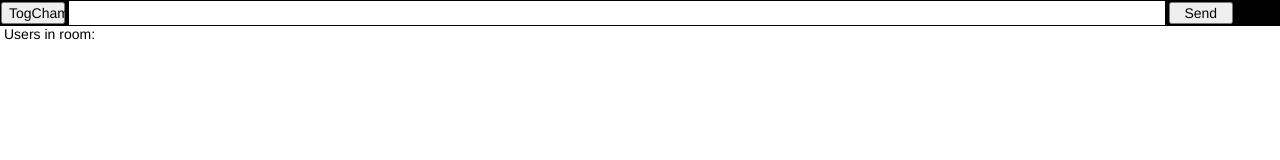
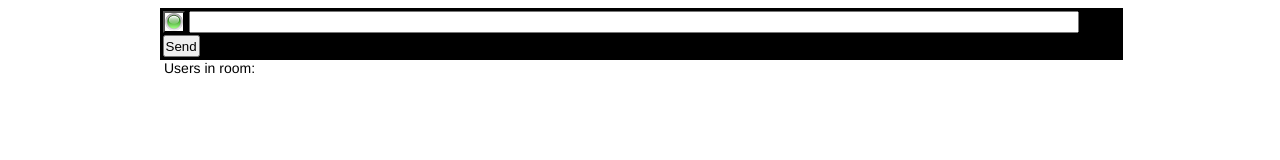
Before and after one commit to DerekQXu/Chat_App, a website: page public/index.html in a window 1280 px wide. Drawn offline with nearby package versions, Linux system fonts and the light colour scheme; files that its build step writes are made by us from their sources.

Commit message:
Now with buttons!

```diff
--- a/public/index.html
+++ b/public/index.html
@@ -8,8 +8,7 @@
     <meta name="description" content="A chatroom with live text.">
     <meta name="viewport" content="width=device-width, initial-scale=1">
 
-    <link rel="stylesheet" href="/css/normalize.css">
-    <link rel="stylesheet" href="/css/style.css" type="text/css">
+    <link rel="stylesheet" href="/style.css" type="text/css">
 
     <!-- Favicons~~~ Desu! -->
     <link rel="apple-touch-icon" sizes="180x180" href="/icon/apple-touch-icon.png">
@@ -25,12 +24,13 @@
 
 <body>
 <form action="" id="send_message" onsubmit="return false;">
-  <button id="typetoggle" type="button">TogChamp</button>
+  <button id="typetoggle" type="button"></button>
   <input id="m" autocomplete="off" />
   <button id="sendbutts" type="button">Send</button>
 </form>
 
 <ul id="users">Users in room: </ul>
+<p></p> <!-- i just want a gap here. -->
 <ul id="currenttype"> </ul>
 <ul id="messages"> </ul>
 
@@ -65,19 +65,20 @@ function runafterDOMload(){
   }
   // for tab title notifications
 
-  function newUpdate() {
-      update = setInterval(changeTitle, 2000);
-  }
-  document.onload = newUpdate;
+  livetoggle.onclick = function(){
+    if (is_open)
+      socket.emit('close message');
+      is_open = 0;
+    sendform.value = "";
 
-  livetoggle.onclick = function(){
-    sendform.value = "";
     switch(live_type){
       case 0:
         live_type = 1;
+        livetoggle.style.backgroundImage = "url('/greenbutton.png')";
         break;
       case 1:
         live_type = 0;
+        livetoggle.style.backgroundImage = "url('/redbutton.png')";
         break;
       default:
     }
@@ -217,7 +218,7 @@ function runafterDOMload(){
       if (document.hidden){changeTitle();}
   });
 
-  socket.on('close message', function(name) {
+  socket.on('close message', function(name, personal = 0) {
       if (document.getElementById(name) !== null) {
           document.getElementById(name).remove();
       }
--- a/public/style.css
+++ b/public/style.css
@@ -1,5 +1,4 @@
 <style>
-    <!-- I'll figure out a seperate CSS file some other day. Forget working with express. -->
  header('Content-type: text/css');
     * {
         margin: 0;
@@ -9,22 +8,46 @@
 
     body {
         font: 14px Helvetica, Arial;
+        margin-right: auto;
+        margin-left:  auto;
+        max-width: 960px;
+        padding-right: 10px;
+        padding-left:  10px;
     }
 
     form {
         background: #000;
-        padding: 1px;
+        padding: 1.5px;
         width: 100%;
+        position: sticky;
+        top: 8px;
     }
 
     form input {
-        border: 0;
-        padding: 4px;
-        width: 85%;
+        display: inline-block;
+        margin-top: 1px;
+        margin-bottom: 1px;
+        padding-right: auto;
+        padding-left:  auto;
+        height: 16px;
+        width: calc(100% - 78px);
+        position: sticky;
+        top: 8px;
     }
 
     form button {
-        width: 5%;
+      height: 22px;
+      padding: 1px;
+      margin: 1px;
+    }
+
+    form button#typetoggle{
+      padding: 4px;
+      width: 22px;
+      height: 22px;
+      background-image: url("/greenbutton.png");
+      background-repeat: no-repeat;
+      background-size: cover;
     }
 
     #currenttype {
```
Also changed, not shown: public/greenbutton.png (added), public/redbutton.png (added).
